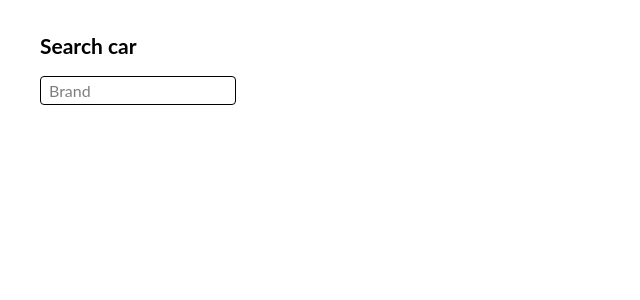
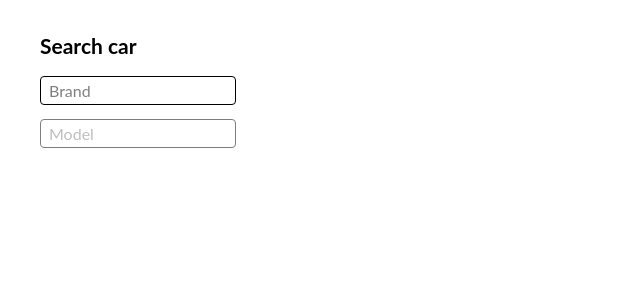
Before and after one commit to Artik-Man/am-select, an Angular app: page / in a window 1280 px wide. Shown: the top 300 px of the page, without its empty margins (0-640 px from the left). Built offline with nearby package versions, Linux system fonts and the light colour scheme.

Commit message:
UPD: 2 selects

```diff
--- a/src/app/app.component.html
+++ b/src/app/app.component.html
@@ -1,4 +1,16 @@
 <section class="content">
   <h1>Search car</h1>
-  <app-select [options]="brands" [(ngModel)]="selectedBrand" placeholder="Brand" (change)="changeBrand()"></app-select>
+  <p>
+    <app-select [options]="brands" [(ngModel)]="selectedBrands" placeholder="Brand" (change)="changeBrand()"
+      [disabled]="!brands.length"></app-select>
+  </p>
+  <p>
+    <app-select [options]="selectedBrand ? selectedBrand.value : null" [(ngModel)]="selectedModels" placeholder="Model"
+      (change)="changeModel()" [disabled]="!selectedBrand"></app-select>
+  </p>
+
+  <!-- <p>
+    <app-select [options]="selectedBrand ? selectedBrand.value : null" [(ngModel)]="selectedModels" placeholder="Model"
+      (change)="changeModel()" [disabled]="!selectedBrand"></app-select>
+  </p> -->
 </section>
--- a/src/app/app.component.ts
+++ b/src/app/app.component.ts
@@ -8,24 +8,53 @@ import { ApiService } from './services/api';
   styleUrls: ['./app.component.less']
 })
 export class AppComponent {
-  public title = 'am-select';
   public brands: Option[] = [];
-  public selectedBrand: Option[] = [];
+
+  public selectedBrands: Option[] = [];
+  public selectedBrand: Option = null;
+
+  public selectedModels: Option[] = [];
+  public selectedModel: Option = null;
+
   constructor(private api: ApiService) {
     console.log(this);
 
+    const yearsToOptions = (years: { [year: string]: string[] }): Option[] => {
+      return Object.keys(years).map(year => ({
+        title: year,
+        isDisabled: Math.random() < 0.2,
+        value: years[year].map(gen => (
+          {
+            title: gen,
+            isDisabled: Math.random() < 0.2,
+            value: gen
+          }
+        ))
+      }));
+    };
+
     this.api.getBrands().then(brands => {
       this.brands = brands.map(brand => ({
-        value: brand.models,
         title: brand.brand,
-        isDisabled: Math.random() < 0.2
+        isDisabled: Math.random() < 0.2,
+        value: brand.models.map(model => ({
+          title: model.name,
+          isDisabled: Math.random() < 0.2,
+          value: yearsToOptions(model.years)
+        }))
       }));
     });
   }
 
   public changeBrand() {
-    // this.selectedBrand
+    this.selectedBrand = this.selectedBrands[0] || null;
+    this.selectedModels = [];
+    this.selectedModel = null;
     console.log(this.selectedBrand);
+  }
 
+  public changeModel() {
+    this.selectedModel = this.selectedModels[0] || null;
+    console.log(this.selectedModel);
   }
 }
--- a/src/app/components/app-select/styles.less
+++ b/src/app/components/app-select/styles.less
@@ -3,6 +3,23 @@
   font-size: 16px;
   position: relative;
   cursor: pointer;
+  &.disabled {
+    opacity: .5;
+    cursor: default;
+  }
+  &.open {
+    .app-select__selected {
+      z-index: 101;
+    }
+    .app-select__options {
+      .overlay {
+        display: block;
+      }
+      .app-select__options__option {
+        z-index: 101;
+      }
+    }
+  }
   .app-select__selected {
     display: block;
     width: 100%;
@@ -14,7 +31,6 @@
     font-size: inherit;
     min-height: 18px;
     position: relative;
-    z-index: 101;
     .placeholder {
       opacity: .5;
     }
@@ -29,6 +45,7 @@
     top: 100%;
     left: 0;
     .overlay {
+      display: none;
       position: fixed;
       top: 0;
       left: 0;
@@ -41,7 +58,6 @@
       display: block;
       position: relative;
       cursor: pointer;
-      z-index: 101;
       background: white;
       &:hover {
         .title {
--- a/src/app/components/app-select/template.html
+++ b/src/app/components/app-select/template.html
@@ -1,4 +1,4 @@
-<div class="app-select">
+<div class="app-select" [ngClass]="{'disabled':disabled, 'open':open}">
     <div class="app-select__selected" (click)="openOptions()">
         <span class="placeholder" *ngIf="!selected.length">{{placeholder}}</span>
         <span *ngFor="let item of selected">{{item.title}}</span>
--- a/src/app/services/api.ts
+++ b/src/app/services/api.ts
@@ -1,4 +1,4 @@
-import { Injectable } from "@angular/core";
+import { Injectable } from '@angular/core';
 
 @Injectable()
 export class ApiService {
```
